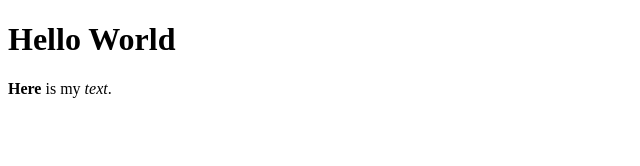
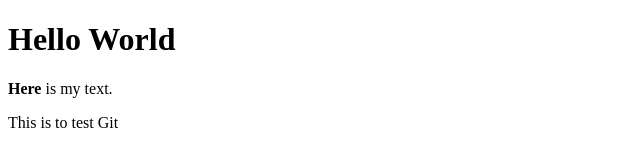
Before and after one commit to banhvo95/Html_lesson, a plain HTML site: page index.html in a window 1280 px wide. Shown: the whole page, without its empty margins (0-640 px from the left). Drawn offline with Linux system fonts and the light colour scheme.

Commit message:
Adding a line to test git commands
Added line(10) <p>this is to test Git</p>

```diff
--- a/index.html
+++ b/index.html
@@ -6,6 +6,7 @@
   </head>
   <body>
   <h1>Hello World</h1>
-  <p><strong>Here</strong> is my <em>text</em>.</p>
+  <p><strong>Here</strong> is my text.</p>
+  <p>This is to test Git</p>
   </body>
 </html>
```
